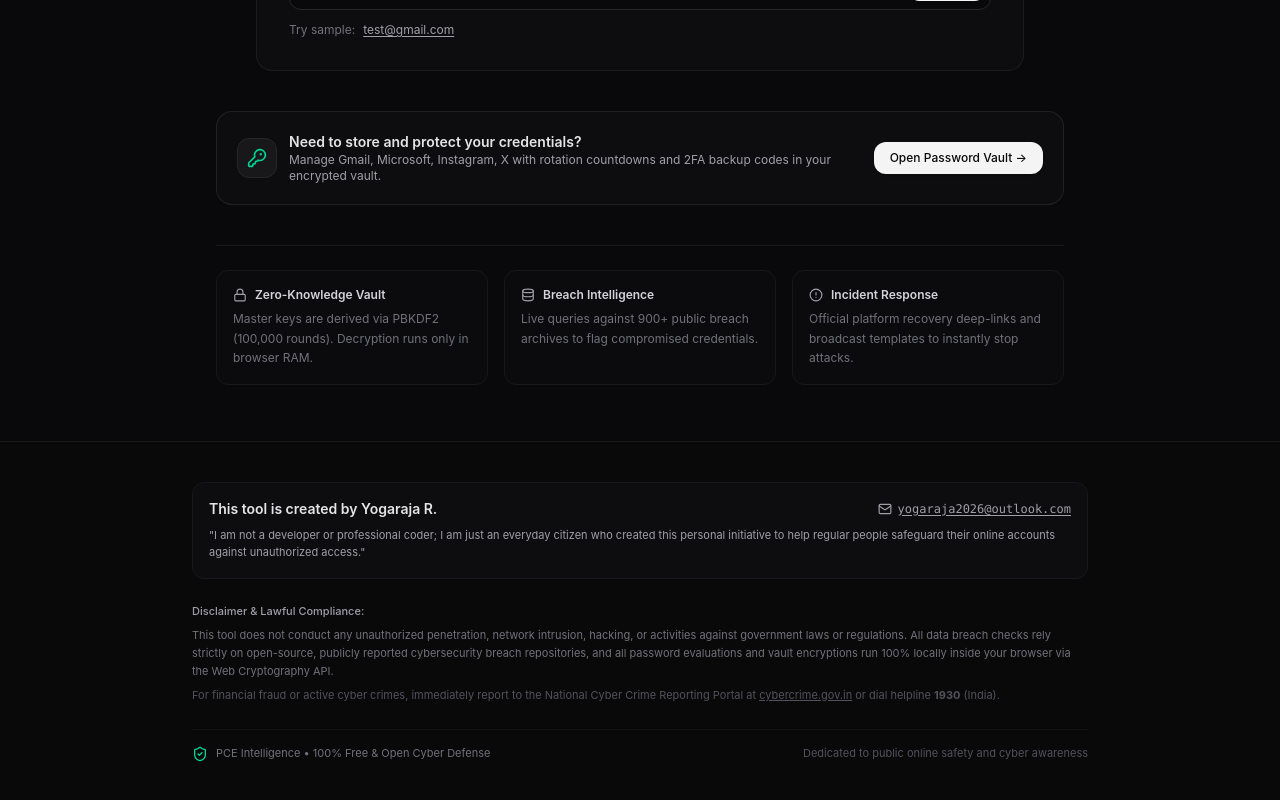
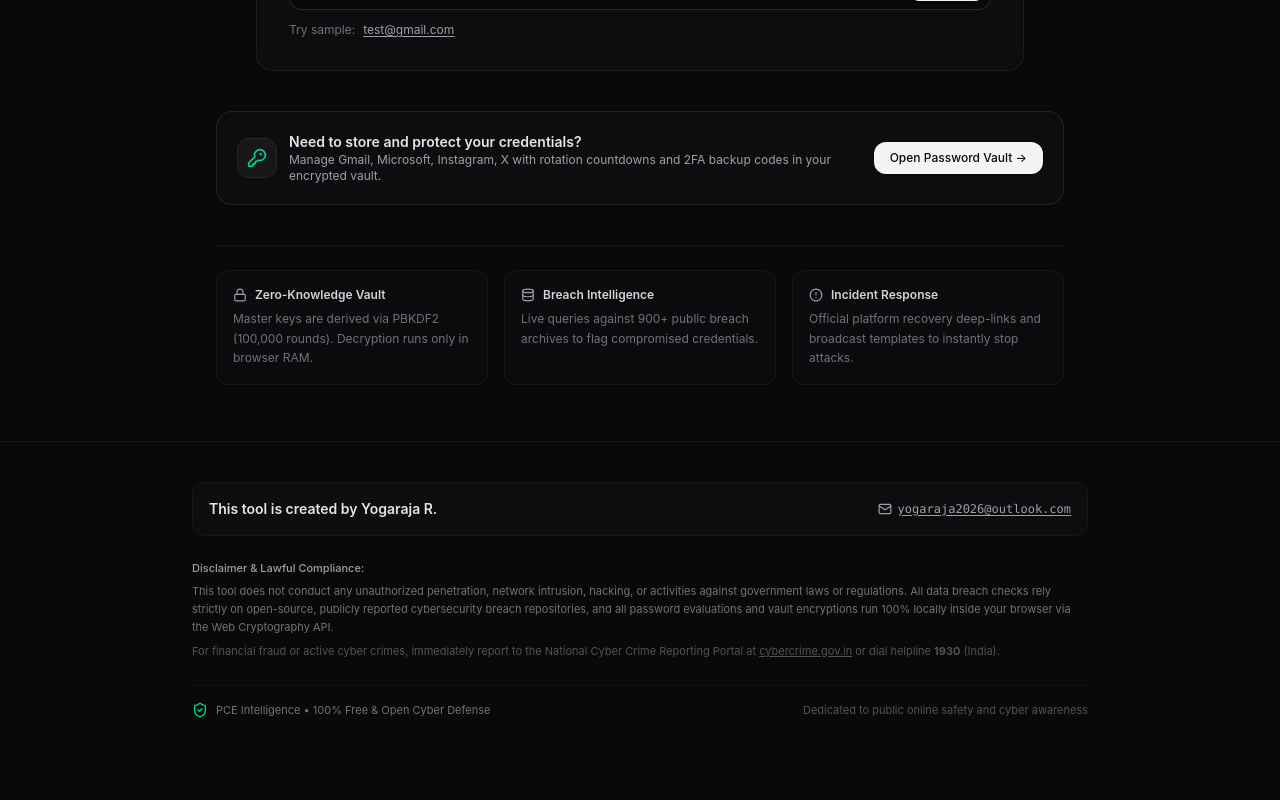
Before and after one commit to yogaraja6666/pce, a React (Vite) app: page / in a window 1280 px wide. Shown: the part 583-1383 px from the top of the page. After the commit the page ends 1341 px from the top, so only its background shows below. Built offline with nearby package versions, Linux system fonts and the light colour scheme.

Commit message:
chore: remove personal note from footer

```diff
--- a/src/App.jsx
+++ b/src/App.jsx
@@ -143,9 +143,6 @@ export default function App() {
                 <span>yogaraja2026@outlook.com</span>
               </a>
             </div>
-            <p className="text-[11px] text-zinc-400 leading-relaxed">
-              "I am not a developer or professional coder; I am just an everyday citizen who created this personal initiative to help regular people safeguard their online accounts against unauthorized access."
-            </p>
           </div>
 
           {/* Legal & Government Compliance Disclaimer */}
```
